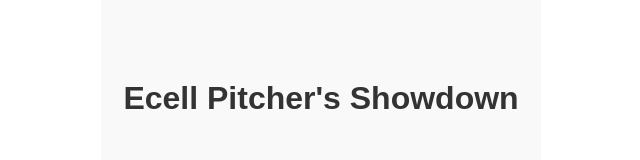
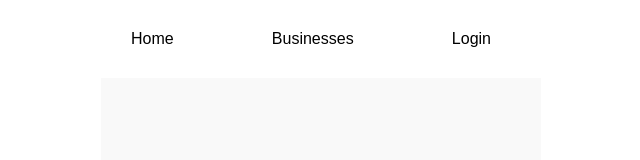
Before and after one commit to ecell-vitc/Pitchers-Showdown, a React (Create React App) app in the folder ecell_app/: page / in a window 1280 px wide. Shown: the top 160 px of the page, without its empty margins (319-959 px from the left). Built offline with nearby package versions, Linux system fonts and the light colour scheme.

Commit message:
Added Navbar

```diff
--- a/ecell_app/src/App.js
+++ b/ecell_app/src/App.js
@@ -12,6 +12,7 @@ import BusinessDashboard from './components/BusinessDashboard'
 
 const App = () => {
   return (
+    <>
       <Router>
         <Routes>
           <Route path="/" element={<Home />} />
@@ -25,6 +26,7 @@ const App = () => {
           <Route path="/BusinessDashboard" element={<BusinessDashboard  />} />
         </Routes>
       </Router>
+    </>
   );
 };
 
--- a/ecell_app/src/components/Navbar.js
+++ b/ecell_app/src/components/Navbar.js
@@ -9,16 +9,10 @@ const Navbar = () => {
           <Link to="/">Home</Link>
         </li>
         <li>
-          <Link to="/about">About</Link>
+          <Link to="/list_of_business">Businesses</Link>
         </li>
         <li>
-          <Link to="/contact">Contact</Link>
-        </li>
-        <li>
-          <Link to="/blogs">Blogs</Link>
-        </li>
-        <li>
-          <Link to="/sign-up">Sign Up</Link>
+          <Link to="/login">Login</Link>
         </li>
       </ul>
     </nav>
--- a/ecell_app/src/containers/About.js
+++ b/ecell_app/src/containers/About.js
@@ -3,6 +3,8 @@ import { Link, useParams } from "react-router-dom"
 import "../styles/index.css"
 
 import makeRequest from '../utils'
+
+import Navbar from '../components/Navbar'
 
 const About = (props) => {
   const [investAmt, setInvestAmt] = useState(0)
@@ -20,8 +22,8 @@ const About = (props) => {
   }, [])
 
   const handleSubmit = () => {
-    console.log(teamId)
-    console.log(investAmt)
+    makeRequest('POST', '/api/business/' + teamId, { amt: investAmt })
+    .then(res => { alert('Investment successfull!') })
   }
 
   return (
--- a/ecell_app/src/containers/Home.js
+++ b/ecell_app/src/containers/Home.js
@@ -1,6 +1,8 @@
 import React from "react";
 import './Home.css'; // Assuming you have a CSS file for styles
 import { useNavigate } from 'react-router-dom'; // Updated import for navigation
+
+import Navbar from "../components/Navbar";
 
 const Home = () => {
   const navigate = useNavigate(); // useNavigate hook to navigate programmatically
@@ -10,6 +12,8 @@ const Home = () => {
   };
 
   return (
+    <>
+      <Navbar />
       <div className="container">
         <div className="logos">
           <div className="logo">Ecell Pitcher's Showdown</div>
@@ -29,6 +33,7 @@ const Home = () => {
           <p className="call-to-action">READY TO WIN BIG?</p>
         </div>
       </div>
+    </>
   );
 }
 
--- a/ecell_app/src/containers/ListOfBusiness.js
+++ b/ecell_app/src/containers/ListOfBusiness.js
@@ -2,6 +2,7 @@ import React, { useEffect, useState } from "react";
 import Logo from "../images/logo.png";
 import makeRequest from "../utils";
 
+import Navbar from "../components/Navbar";
 
 const Listofbusiness = (props) => {
   const [teams, setTeams] = useState([])
@@ -13,6 +14,7 @@ const Listofbusiness = (props) => {
 
   return (
     <>
+      <Navbar />
       <div className="top-bar">
         <img className="logo" src={Logo} />
       </div>
--- a/ecell_app/src/containers/Login.js
+++ b/ecell_app/src/containers/Login.js
@@ -5,6 +5,7 @@ import "../styles/index.css"
 import { useNavigate } from 'react-router-dom'
 
 import makeRequest from '../utils'
+import Navbar from '../components/Navbar'
 
 const Login = (props) => {
     const nav = useNavigate()
@@ -22,6 +23,7 @@ const Login = (props) => {
 
     return (
         <>
+            <Navbar />
             <div className="container">
                 <div className="card">
                     <center>
```
Lines whose indentation alone changed are shown as unchanged.
